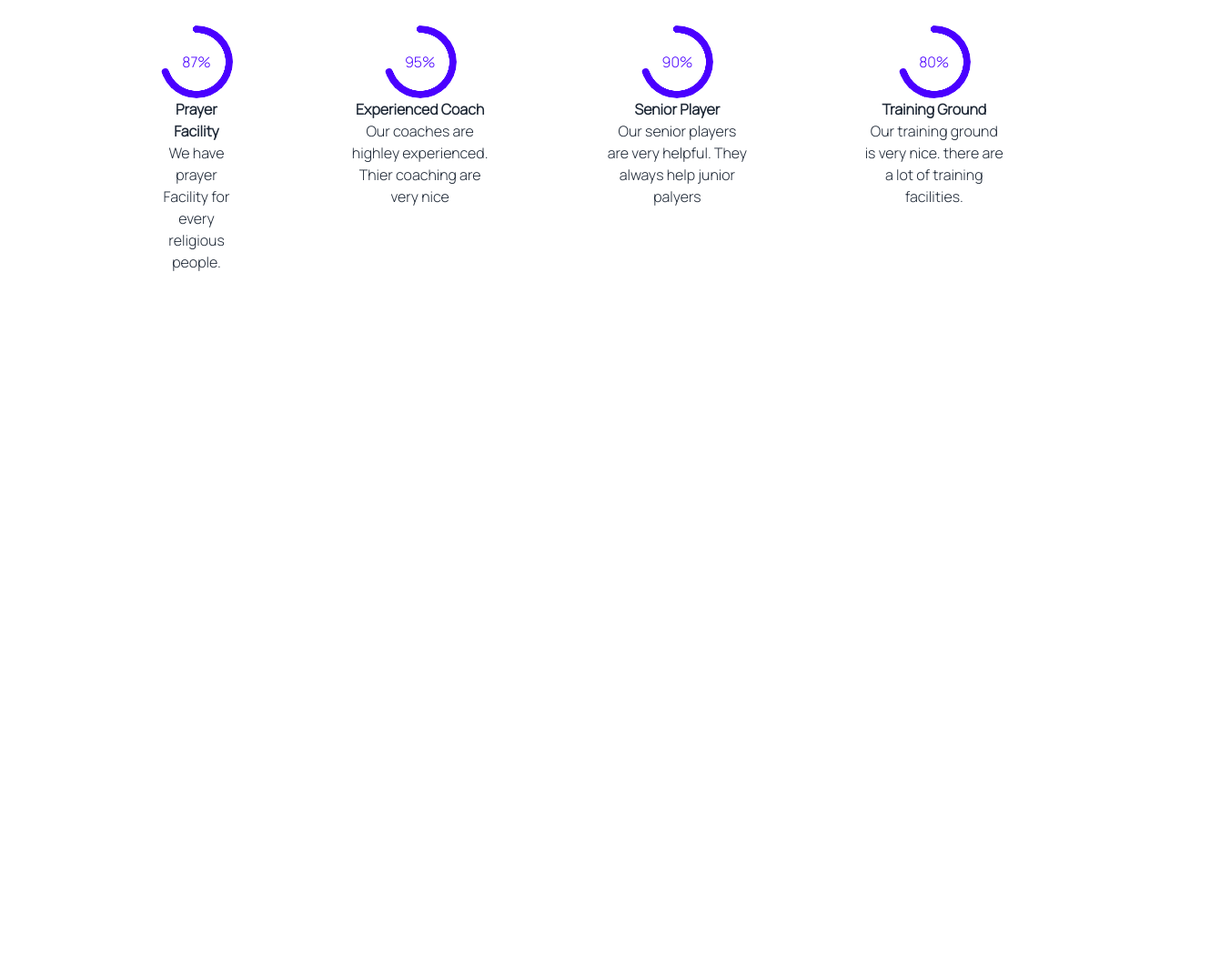
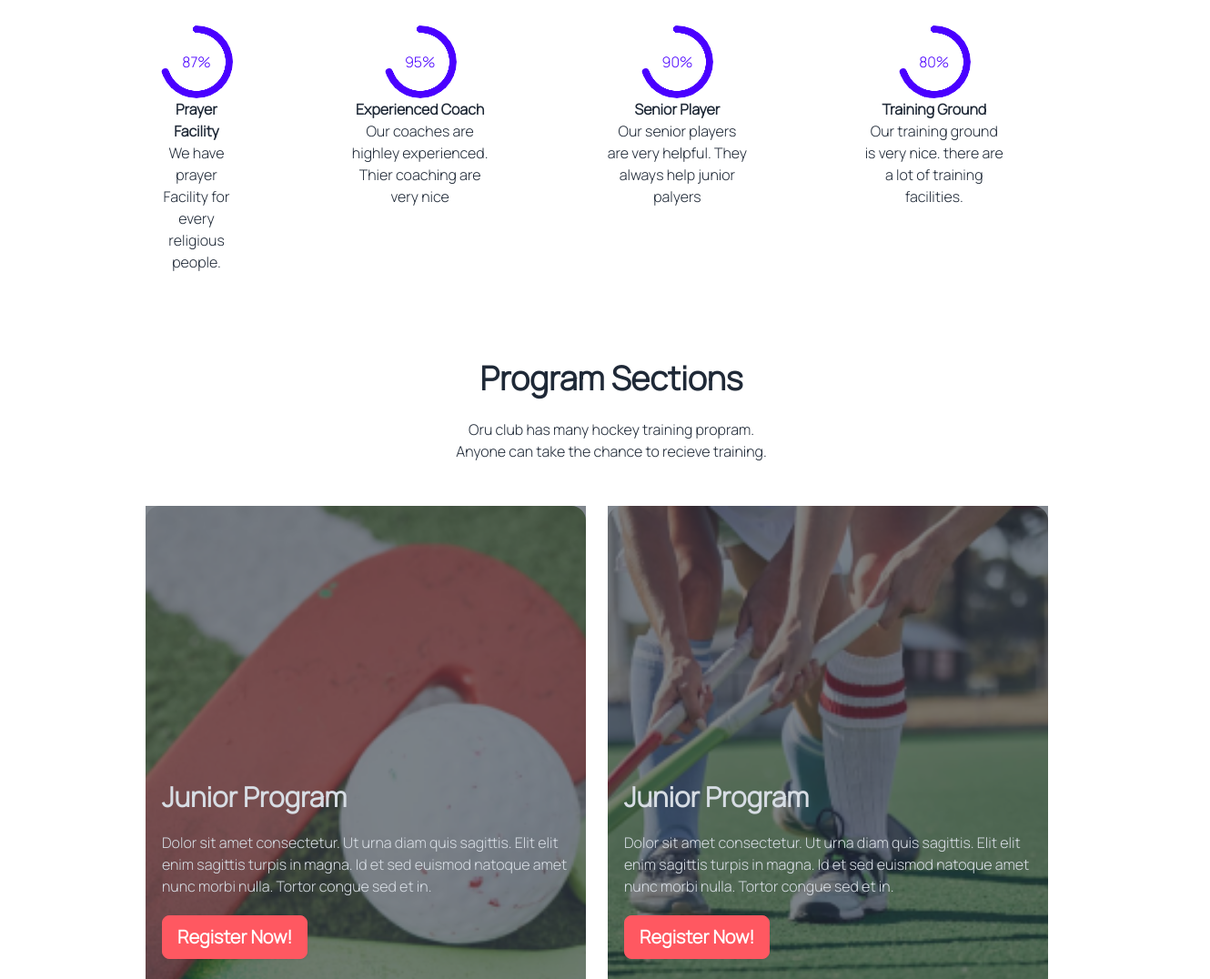
Before and after one commit to Anowar1987/Hockeys-website, a plain HTML site: page index.html in a window 1280 px wide. Shown: the part 784-1860 px from the top of the page at 91% size, 1330 px wide, since content can reach past the window. Before the commit the page ends 1084 px from the top, so only its background shows below. Drawn offline with nearby package versions, Linux system fonts and the light colour scheme.

Commit message:
program section updated

```diff
--- a/index.html
+++ b/index.html
@@ -85,8 +85,68 @@
                         <h3 class="text-5 font-semibold">Training Ground</h3>
                         <p class="">Our training ground is very nice. there are a lot of training facilities.</p>
                     </div>
+                </div>
             </div>
+        </section>
+
+        <!-- Program section -->
+        <section class="mt-24 ml-40">
+            <div>
+                <div class="text-center mr-24 mb-12">
+                    <h2 class="text-4xl font-extrabold mb-6">Program Sections</h2>
+                    <p class="font-medium">Oru club has many hockey training propram. <br>Anyone can take the chance to
+                        recieve training.</p>
+                </div>
+                <div>
+                    <div class="flex gap-6 mb-6 mr-32">
+                        <div class="hero min-h-screen rounded-2xl w-[573px] h-[338px]" style="background-image: url(Images/2.png);">
+                            <div class="hero-overlay bg-opacity-60"></div>
+                            <div class="hero-content text-center text-neutral-content">
+                                <div class="max-w-md w-auto text-left">
+                                    <h1 class="mb-5 text-3xl font-extrabold">Junior Program</h1>
+                                    <p class="mb-5 font-medium">Dolor sit amet consectetur. Ut urna diam quis sagittis.
+                                        Elit
+                                        elit
+                                        enim sagittis turpis in magna. Id et sed euismod natoque amet nunc morbi nulla.
+                                        Tortor
+                                        congue sed et in.</p>
+                                    <button class="btn btn-error text-xl font-bold text-white">Register Now!</button>
+                                </div>
+                            </div>
+                        </div>
+                        <div class="hero min-h-screen rounded-2xl w-[573px] h-[338px]" style="background-image: url(Images/3.png);">
+                            <div class="hero-overlay bg-opacity-60"></div>
+                            <div class="hero-content text-center text-neutral-content">
+                                <div class="max-w-md w-auto text-left">
+                                    <h1 class="mb-5 text-3xl font-extrabold">Junior Program</h1>
+                                    <p class="mb-5 font-medium">Dolor sit amet consectetur. Ut urna diam quis sagittis.
+                                        Elit
+                                        elit
+                                        enim sagittis turpis in magna. Id et sed euismod natoque amet nunc morbi nulla.
+                                        Tortor
+                                        congue sed et in.</p>
+                                    <button class="btn btn-error text-xl font-bold text-white">Register Now!</button>
+                                </div>
+                            </div>
+                        </div>
+                    </div>
+                    <div class="hero min-h-screen rounded-2xl ml-50 mr-24 w-[1170px] h-[450px]" style="background-image: url(Images/4.png);">
+                        <div class="hero-overlay bg-opacity-60"></div>
+                        <div class="hero-content text-center text-neutral-content">
+                            <div class="max-w-md w-auto text-left">
+                                <h1 class="mb-5 text-3xl font-extrabold">Junior Program</h1>
+                                <p class="mb-5 font-medium">Dolor sit amet consectetur. Ut urna diam quis sagittis. Elit
+                                    elit
+                                    enim sagittis turpis in magna. Id et sed euismod natoque amet nunc morbi nulla.
+                                    Tortor
+                                    congue sed et in.</p>
+                                <button class="btn btn-error text-xl font-bold text-white">Register Now!</button>
+                            </div>
+                        </div>
+                    </div>
+                </div>
             </div>
+
         </section>
     </main>
     <footer>
```
